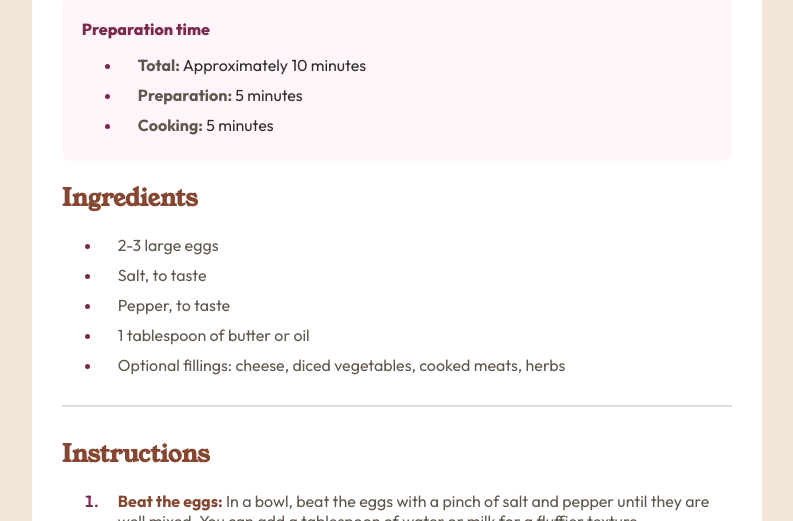
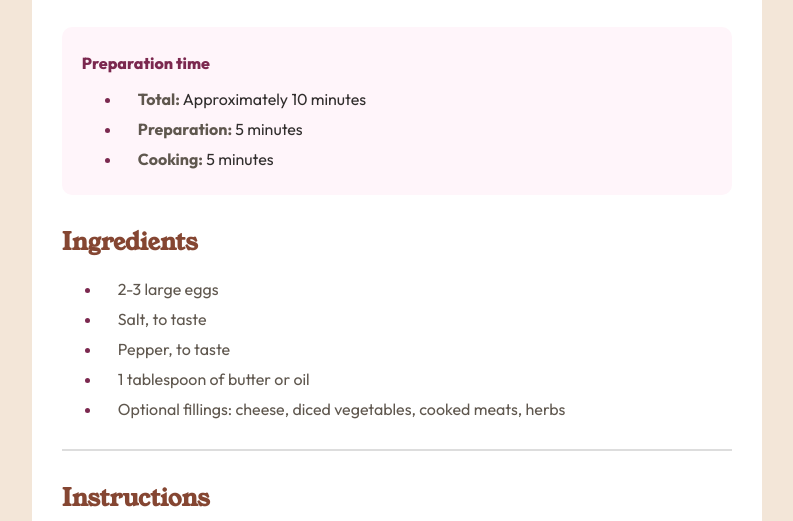
Before and after one commit to erika-codes/recipe-page, a plain HTML site: page index.html in a window 1280 px wide. Shown: the part 579-1100 px from the top of the page, without its empty margins (243-1036 px from the left). Drawn offline with Linux system fonts and the light colour scheme.

Commit message:
Added padding and margins

```diff
--- a/style.css
+++ b/style.css
@@ -57,7 +57,7 @@ tr:last-child td {
   justify-content: center;
   align-items: center;
   max-width: 730.28px;
-  margin: 80px 0px;
+  margin: 100px 0px;
 }
 
 .card {
@@ -68,6 +68,7 @@ tr:last-child td {
 
 .prep-time {
   background-color: hsl(330, 100%, 98%);
+  margin: 30px 0px;
   padding: 10px 20px;
   border-radius: 10px;
   color: hsl(24, 5%, 18%);
```
